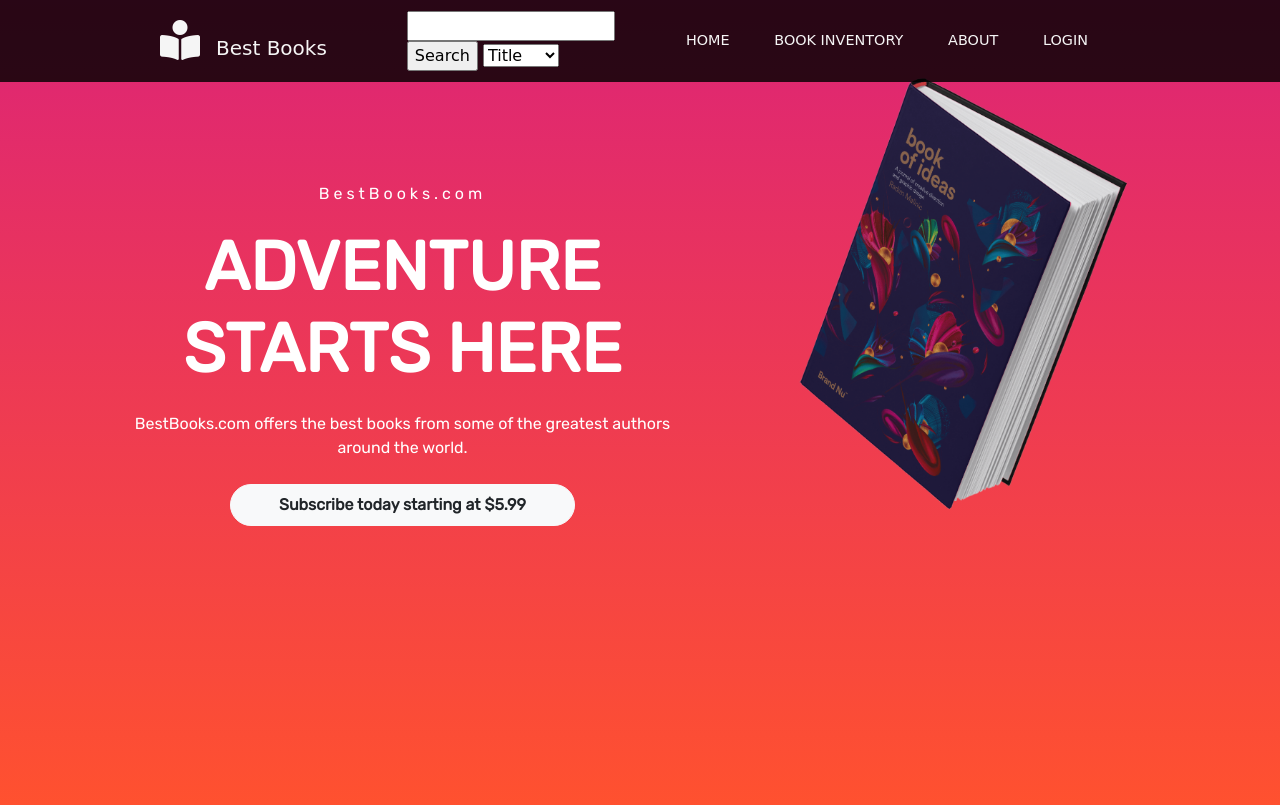
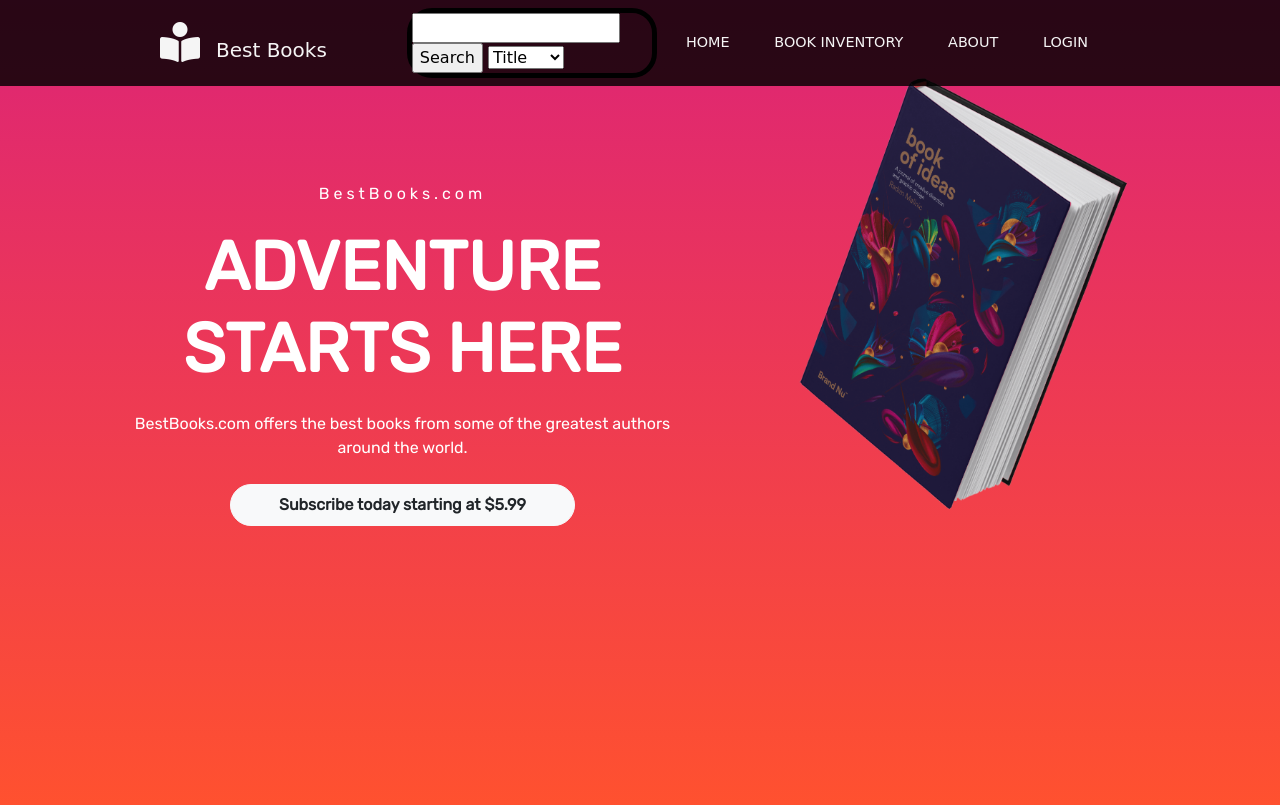
Before and after one commit to Jake25k/CSC439, a PHP site: page / in a window 1280 px wide. Shown: the top 805 px of the page. Run offline with PHP 8.4, Linux system fonts and the light colour scheme; some web fonts are replaced.

Commit message:
Update Style.css

```diff
--- a/styles/Style.css
+++ b/styles/Style.css
@@ -52,6 +52,9 @@ header a {
     font-family: var(--Sniglet-font);
     width: 250px;
     border-radius: 25px;
+    border-width: 5px;
+    border-color: black;
+    border-style: solid;
 }
 
 header .nav-item:last-child {
```
